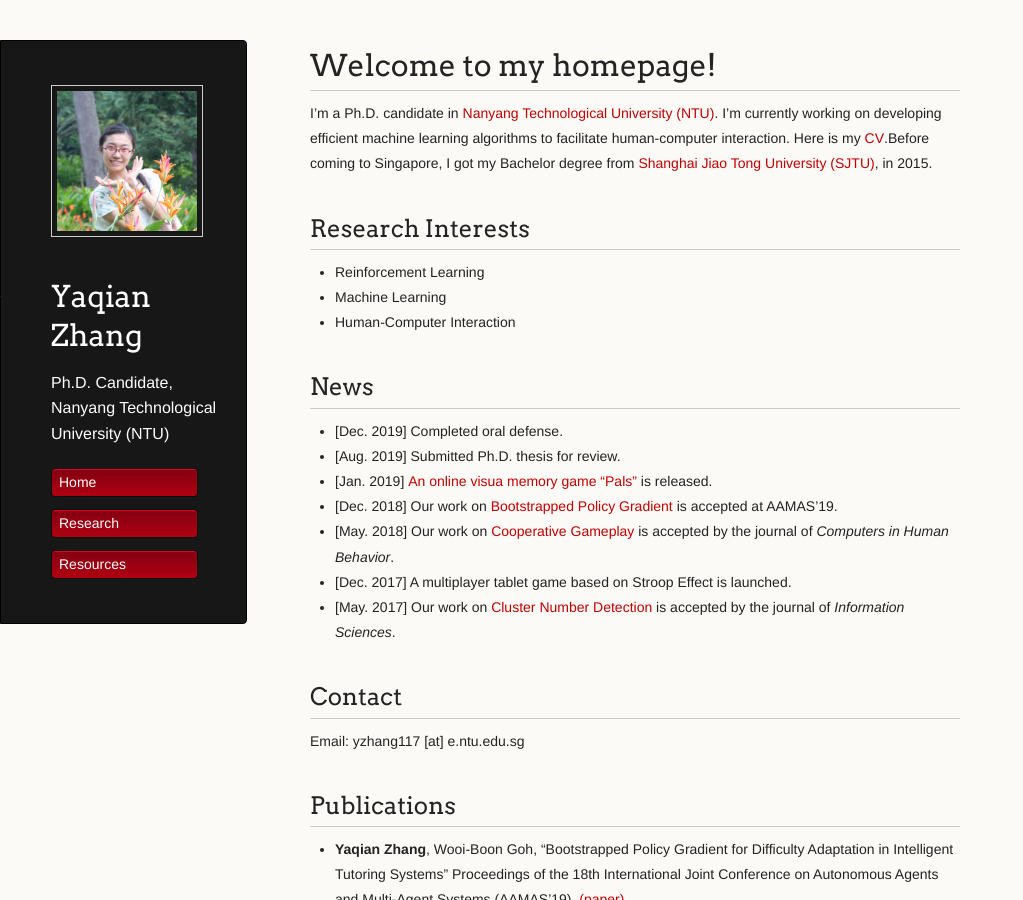
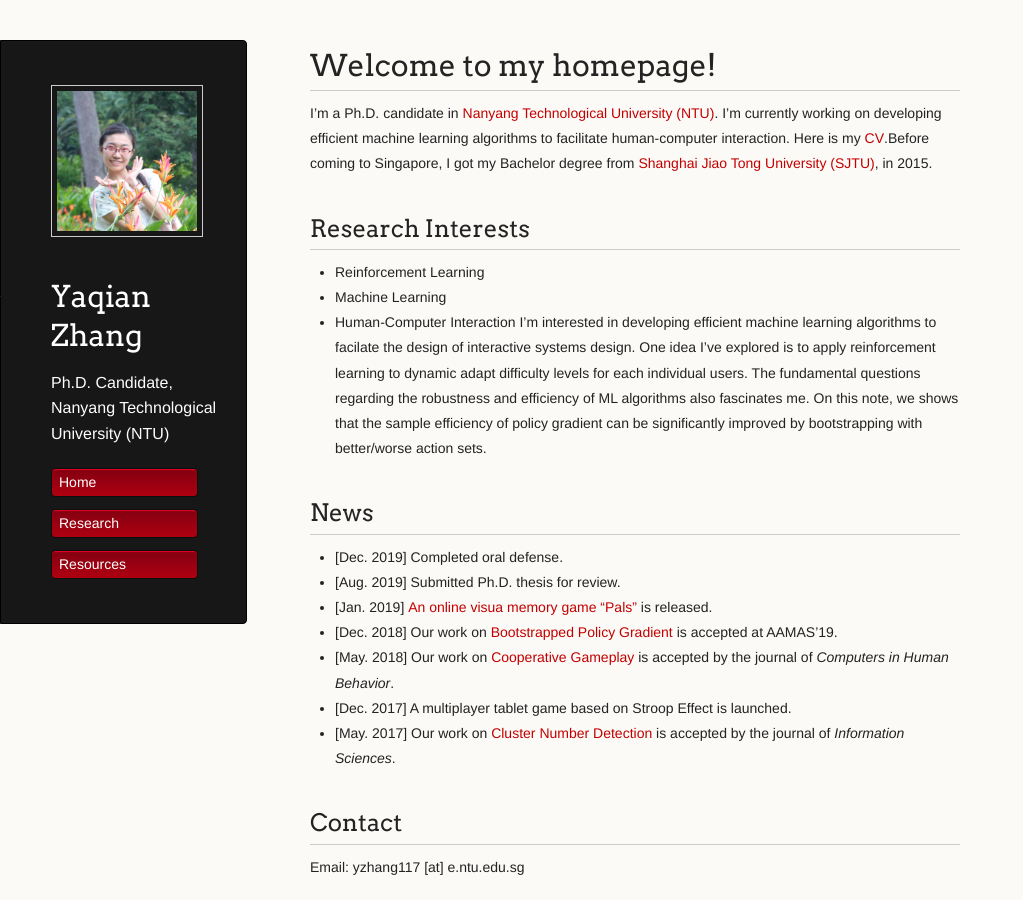
Before and after one commit to YaqianZhang/yaqianzhang.github.io, a Jekyll site: the page built from index.md, in a window 1280 px wide and 900 px high. Shown: the whole window, without its empty margins (0-1023 px from the left). Built offline with Jekyll 4.4.1, drawn with Linux system fonts in a browser that asks for light colours; our own code applies the rules of GitHub Pages for plain Markdown files.

Commit message:
Update index.md

```diff
--- a/index.md
+++ b/index.md
@@ -8,6 +8,8 @@ I'm a Ph.D. candidate in [Nanyang Technological University (NTU)](https://www.nt
 *   Reinforcement Learning
 *   Machine Learning
 *   Human-Computer Interaction
+I'm interested in developing efficient machine learning algorithms to facilate the design of interactive systems design. One idea I've explored is to apply reinforcement learning to dynamic adapt difficulty levels for each individual users.
+The fundamental questions regarding the robustness and efficiency of ML algorithms also fascinates me. On this note, we shows that the sample efficiency of policy gradient can be significantly improved by bootstrapping with better/worse action sets.
 
 ## News
 * [Dec. 2019]  Completed oral defense.
```
